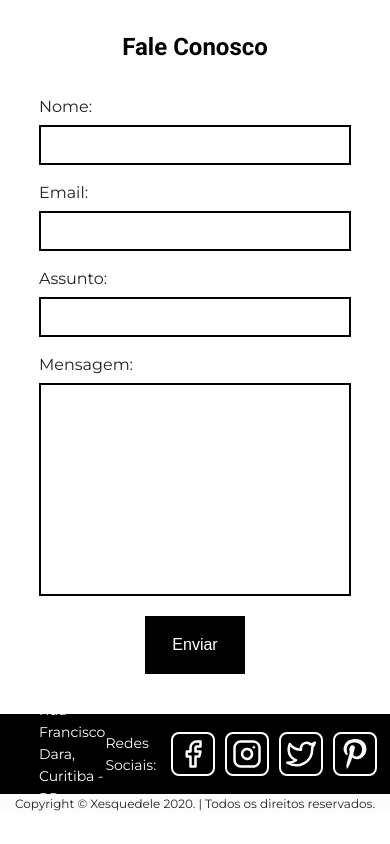
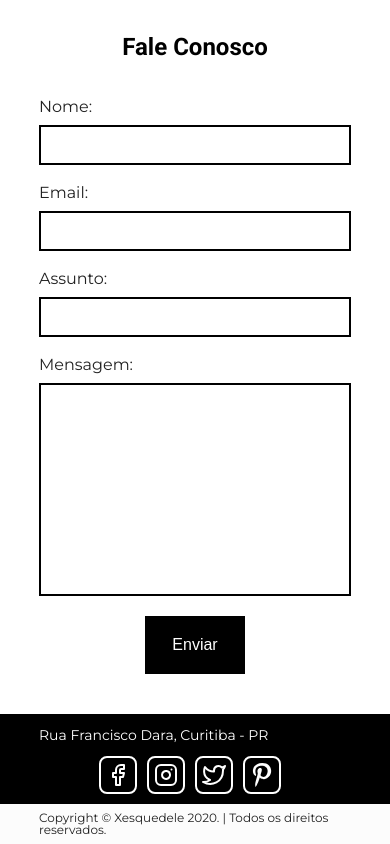
Before and after one commit to jogui7/prog_web, a plain HTML site: page index.html in a window 390 px wide. Shown: the part 4267-5111 px from the top of the page. Before the commit the page ends 5081 px from the top, so only its background shows below. Drawn offline with Linux system fonts and the light colour scheme.

Commit message:
responsivo footer

```diff
--- a/css/styles.css
+++ b/css/styles.css
@@ -398,17 +398,6 @@ footer p {
     line-height: 22px;
 }
 
-.copyright {
-    height: 20px;
-    width: 100%;
-
-    display: flex;
-    justify-content: center;
-    align-items: center;
-
-    background-color: #fcfcfc;
-}
-
 .sociais {
     display: flex;
     justify-content: center;
@@ -434,6 +423,47 @@ footer p {
     height: 30px;
 }
 
+.copyright {
+    height: 20px;
+    width: 100%;
+
+    box-sizing: border-box;
+    padding: 0 10%;
+
+    display: flex;
+    justify-content: center;
+    align-items: center;
+
+    background-color: #fcfcfc;
+}
+
+
+
 .copyright p {
     font-size: 12px;
 }
+
+@media (max-width: 739px) {
+    footer {
+        display: block;
+        height: auto;
+        padding: 10px 10%;;
+    }
+
+    .sociais {
+        margin-top: 10px;
+    }
+
+    .sociais p {
+        display: none;
+    }
+
+    .sociais a img {
+        width: 24px;
+        height: 24px;
+    }
+
+    .copyright {
+        height: 40px;;
+    }
+}
```
